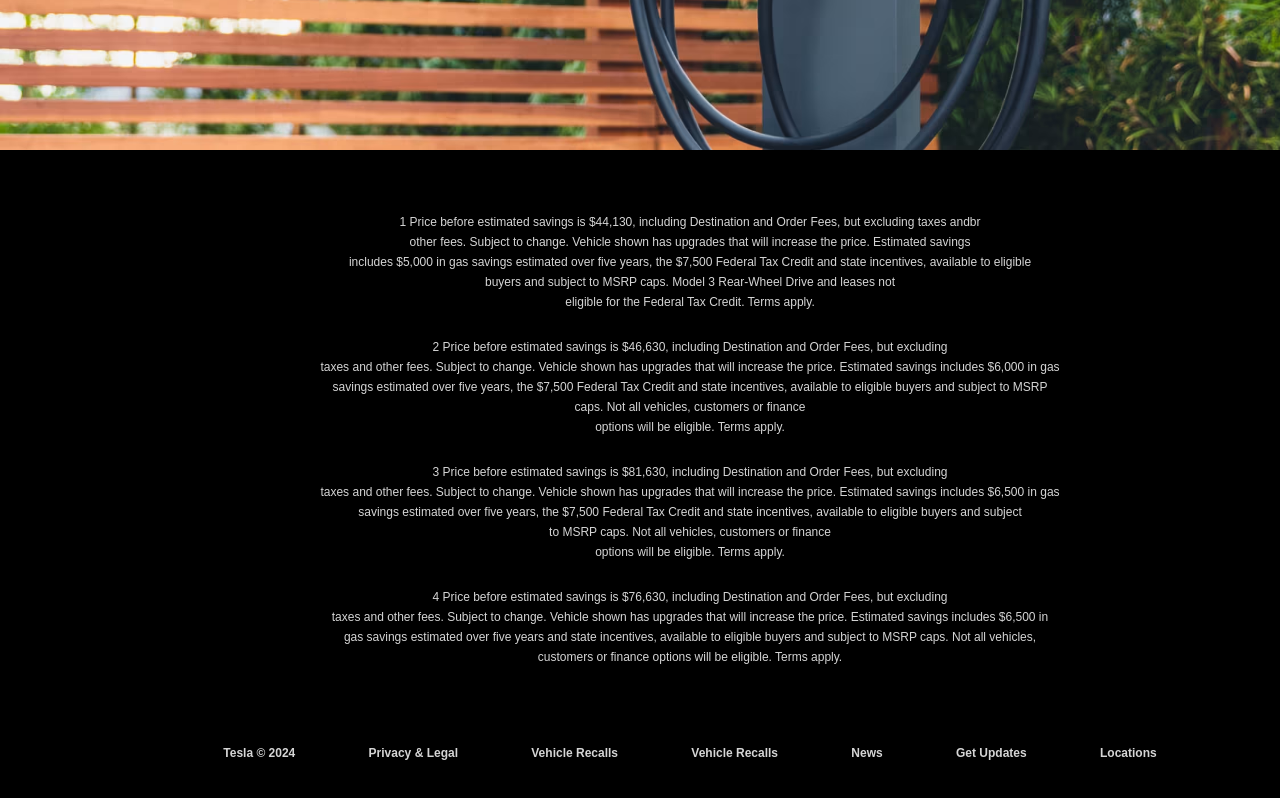
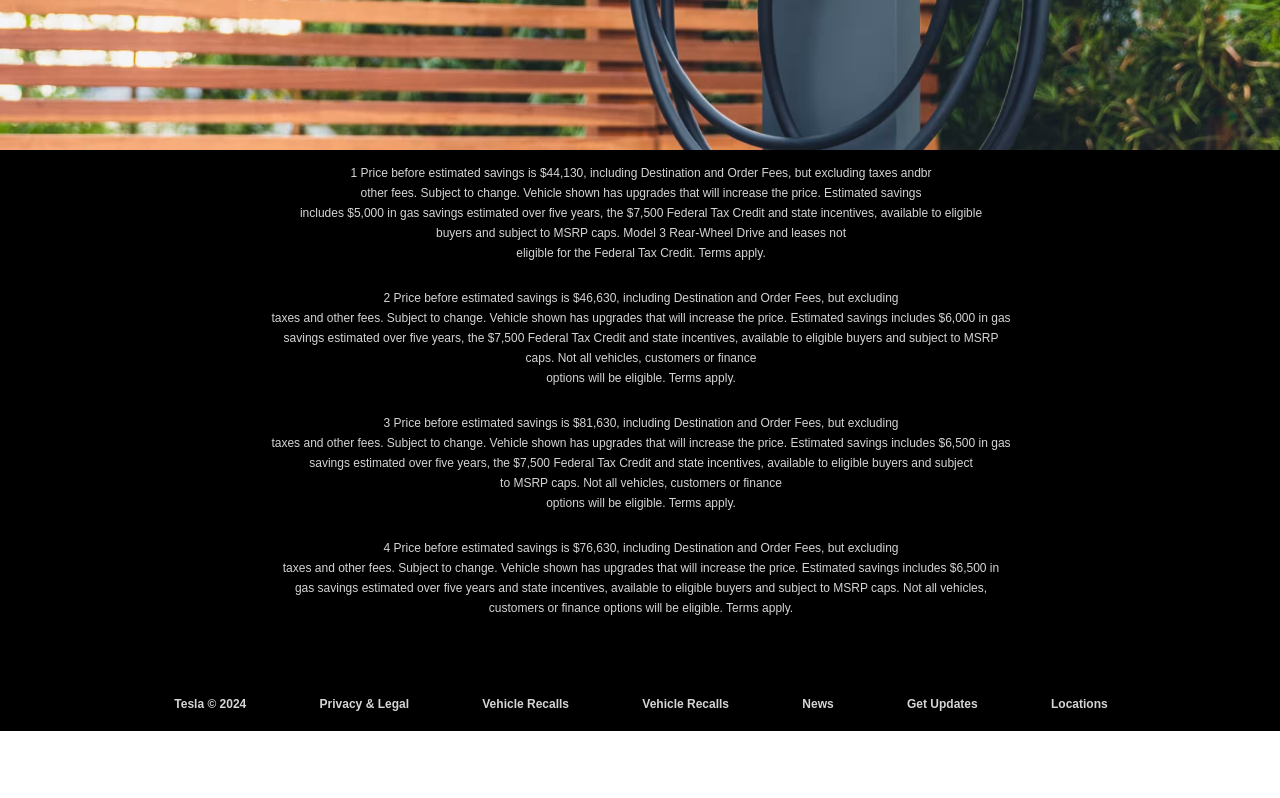
Before and after one commit to mhd-Althaf/TeslaClone, a plain HTML site: page index.html in a window 1280 px wide. Shown: the part 8580-9378 px from the top of the page. After the commit the page ends 9311 px from the top, so only its background shows below. Drawn offline with Linux system fonts and the light colour scheme.

Commit message:
Update style.css

```diff
--- a/style.css
+++ b/style.css
@@ -712,7 +712,7 @@ nav button {
 
 /*  ********************** nineth section over here************************** */
 .footer {
-    padding: 50px;
+    padding: 1px;
     width: 100%;
     background-color: black;
     margin-right: 300px;
```
